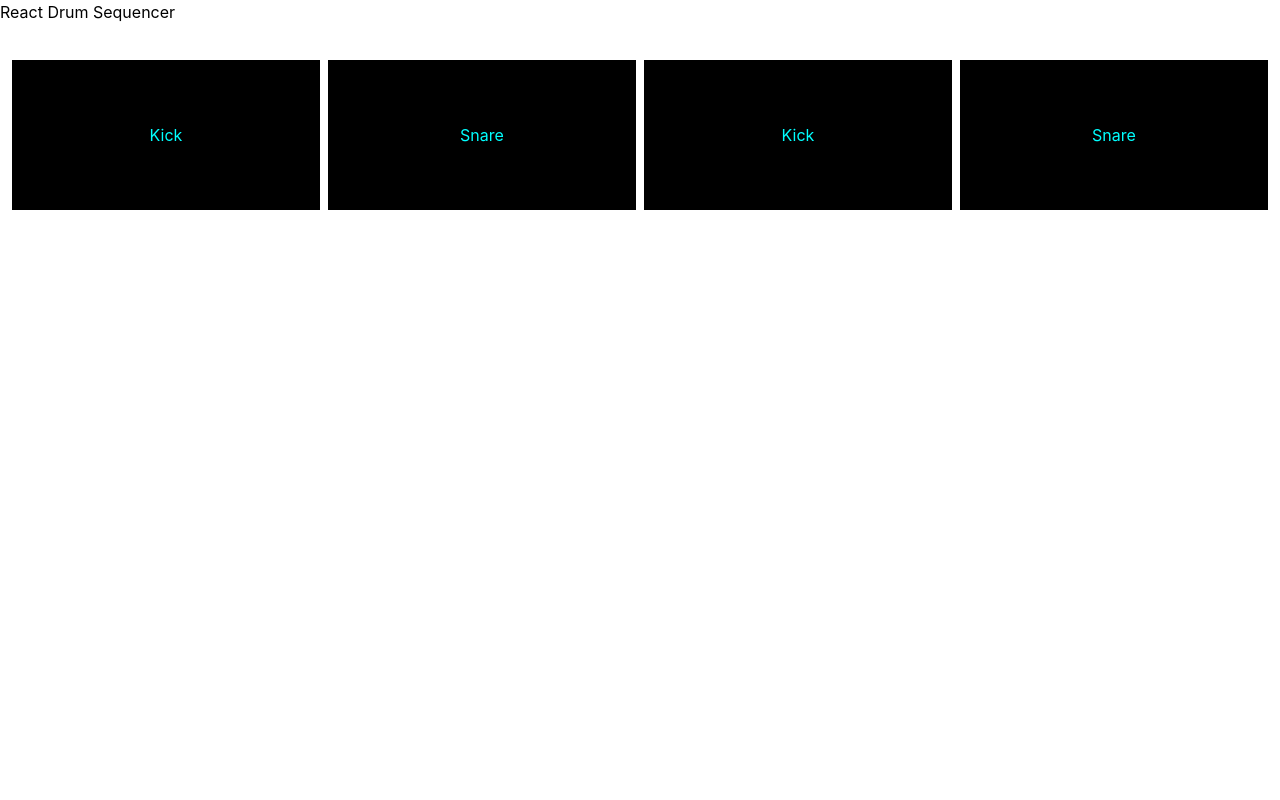
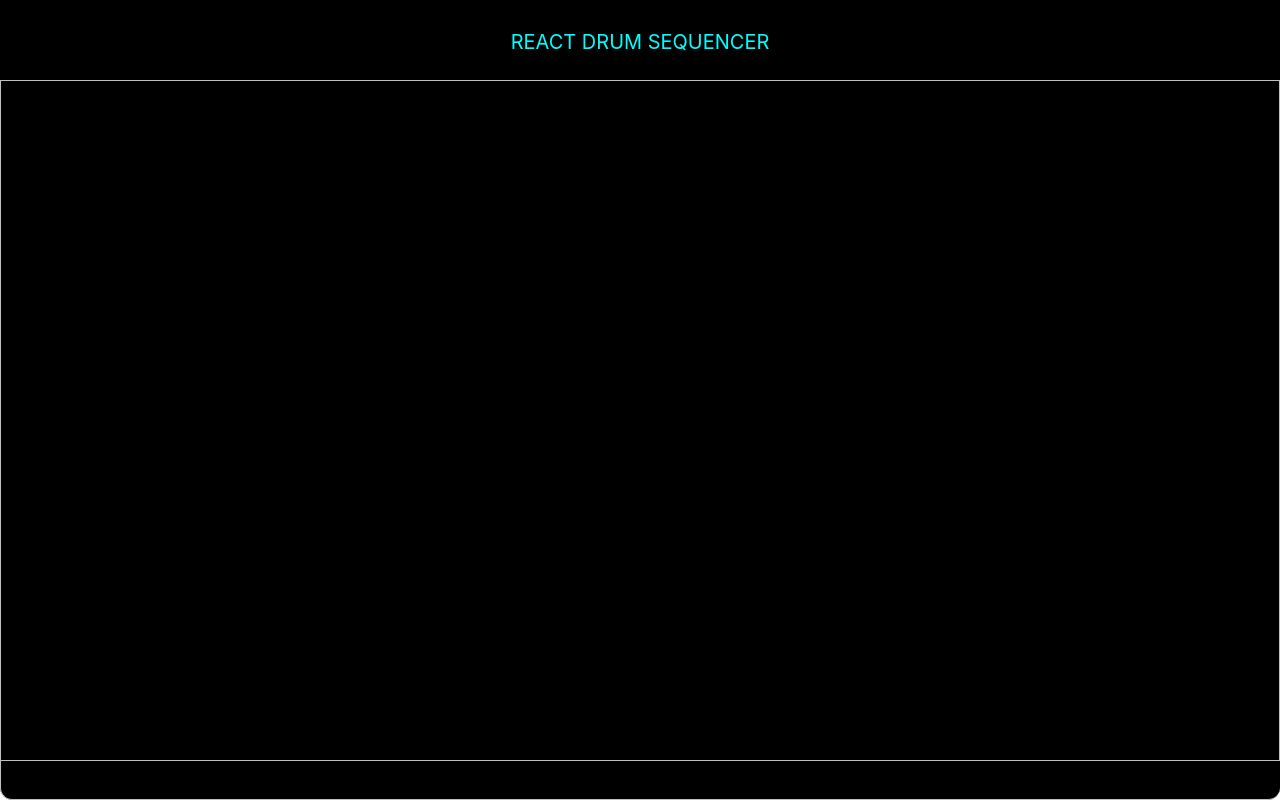
Before and after one commit to chris-warner/react-drum-sequencer, a React (Create React App) app: page / in a window 1280 px wide. Built offline with nearby package versions, Linux system fonts and the light colour scheme.

Commit message:
add cover component

```diff
--- a/src/App.js
+++ b/src/App.js
@@ -1,5 +1,6 @@
 import './App.css';
 import Header from './components/Header/Header.js';
+import Footer from './components/Footer/Footer.js';
 import Grid from './components/Grid/Grid.js';
 
 function App() {
@@ -7,6 +8,7 @@ function App() {
     <div>
       <Header />
       <Grid />
+      <Footer />
     </div>
   );
 }
--- /dev/null
+++ b/src/components/Cover/Cover.css
@@ -0,0 +1,9 @@
+.panel {
+    /* margin-top: 80px; */
+    border-style: solid;
+    border-width: 1px;
+    border-color: silver;
+    background-color: black;
+    height: 89vh;
+    position: relative;
+}
--- /dev/null
+++ b/src/components/Cover/Cover.js
@@ -0,0 +1,42 @@
+// Drum pad component.
+import React from 'react';
+import './Cover.css';
+
+//This component will open when Begin is clicked.
+
+function Cover(props) {
+
+    function handleClick(e) {
+        e.preventDefault();
+    }
+
+    function IsPlayingg(props) {
+        return <h1>Is playing</h1>;
+    }
+
+    function IsNotPlaying(props) {
+        return <h1>Is not playing</h1>
+    }
+
+    function PlayState(props) {
+        const isPlaying = props.isPlaying;
+        if (isPlaying) {
+            console.log("is playing");
+            return <IsPlayingg />
+        }
+        else {
+            console.log("is not playing");
+            return <IsNotPlaying />
+        }
+    }
+
+
+    return (
+        <div className="panel w-full">
+
+        </div>
+
+    )
+}
+
+export default Cover;
--- /dev/null
+++ b/src/components/Footer/Footer.css
@@ -0,0 +1,16 @@
+.Footer {
+    background-color: black;
+    height: 40px;
+    color:aqua;
+    bottom: 0px;
+    border-top-width: 1px;
+    border-style: solid;
+    border-color: silver;
+    border-bottom-left-radius: 12px;
+    border-bottom-right-radius: 12px;
+    border-bottom-width: 1px;
+    border-left-width: 1px;
+
+
+
+}
--- /dev/null
+++ b/src/components/Footer/Footer.js
@@ -0,0 +1,16 @@
+// Header component.
+import React from 'react';
+import './Footer.css';
+
+function Footer() {
+    return (
+        <div>
+            <div className="flex flex-wrap overflow-hidden Footer w-full fixed">
+                <div className="w-full overflow-hidden">
+                </div>
+            </div>
+        </div>
+    )
+}
+
+export default Footer;
--- a/src/components/Grid/Grid.css
+++ b/src/components/Grid/Grid.css
@@ -1,23 +1,7 @@
 /* Grid */
 /* Style Defaults: 4x4 Grid */
 
-table {
-    width: 100%;
-    margin-top:20px;
-    color:black;
+.Grid {
+    top:0px;
+    margin-top: -89vh;
 }
-
-thead,
-tfoot {
-    color: #fff;
-}
-
-.headerTitle {
-    text-align: center;
-    color:black;
-
-}
-
-.padRow {
-    height: 256px;
-}
--- a/src/components/Grid/Grid.js
+++ b/src/components/Grid/Grid.js
@@ -5,12 +5,15 @@ import './Grid.css';
 import DrumPad from '../DrumPad/DrumPad.js';
 import Kick from '../../assets/samples/demo_kit_kick.wav';
 import Snare from '../../assets/samples/demo_kit_snare.wav';
+import Cover from '../../components/Cover/Cover.js';
 
 //Tailwind grid for layout.
 function Grid() {
     return (
         <div>
-            <div className="flex flex-wrap -mx-2 overflow-hidden x1:-mx-1 ml-2 mr-2 mt-8">
+        <Cover className="z-10 relative "/>
+        <div className="z-0 ">
+            <div className="flex flex-wrap -mx-2 overflow-hidden x1:-mx-1 ml-2 mr-2 mt-2 Grid">
                 <div className="my-2 px-2 w-full overflow-hidden sm:w-1/2 md:w-1/2 xl:my-1 xl:px-1 xl:w-1/4">
                     <DrumPad audio={Kick} name={"Kick"}/>
                 </div>
@@ -28,6 +31,7 @@ function Grid() {
                 </div>
 
             </div>
+        </div>
         </div>
         // <div>
         //     <table>
--- a/src/components/Header/Header.css
+++ b/src/components/Header/Header.css
@@ -15,3 +15,9 @@
     font-size: large;
     margin-bottom: 8px;
 }
+
+.Navbar {
+    background-color: black;
+    height: 80px;
+    color:aqua;
+}
--- a/src/components/Header/Header.js
+++ b/src/components/Header/Header.js
@@ -1,13 +1,15 @@
 // Header component.
 import React from 'react';
+import './Header.css';
 
 function Header() {
     return (
         <div>
-            {/* <Navbar>
-                <Navbar.Brand href="#home">React Drum Sequencer</Navbar.Brand>
-            </Navbar> */}
-            <h1>React Drum Sequencer</h1>
+            <div className="flex flex-wrap overflow-hidden Navbar">
+                <div className="w-full overflow-hidden">
+                <h1 className="text-center mt-7 text-xl">REACT DRUM SEQUENCER</h1>
+                </div>
+            </div>
         </div>
     )
 }
```
Also changed, not shown: 1 other file (tests, documents, lock files or other folders).
